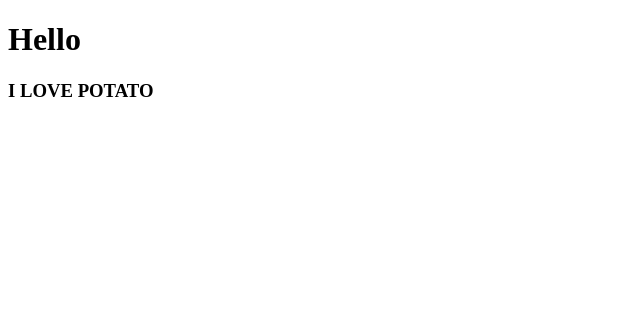
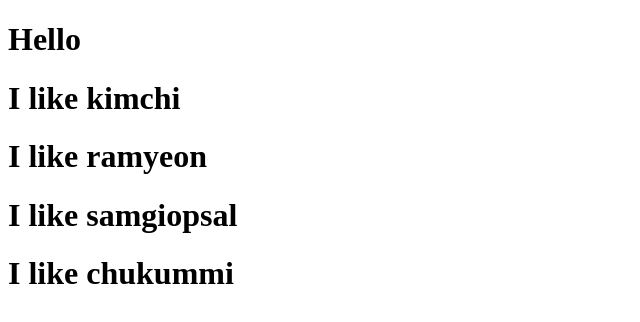
Before and after one commit to jiindev/movie_app, a React (Create React App) app: page / in a window 1280 px wide. Shown: the top 322 px of the page, without its empty margins (0-640 px from the left). Built offline with nearby package versions, Linux system fonts and the light colour scheme.

Commit message:
#2.1 Reusable Components with JSX + Props

```diff
--- a/src/App.js
+++ b/src/App.js
@@ -1,11 +1,17 @@
 import React from 'react';
-import Potato from './Potato';
+
+function Food({fav}){
+  return <h1>I like {fav}</h1>
+}
 
 function App() {
   return (
   <div>
     <h1>Hello</h1>
-   <Potato/>
+   <Food fav="kimchi"/>
+   <Food fav="ramyeon"/>
+   <Food fav="samgiopsal"/>
+   <Food fav="chukummi"/>
   </div>);
 }
 
```
